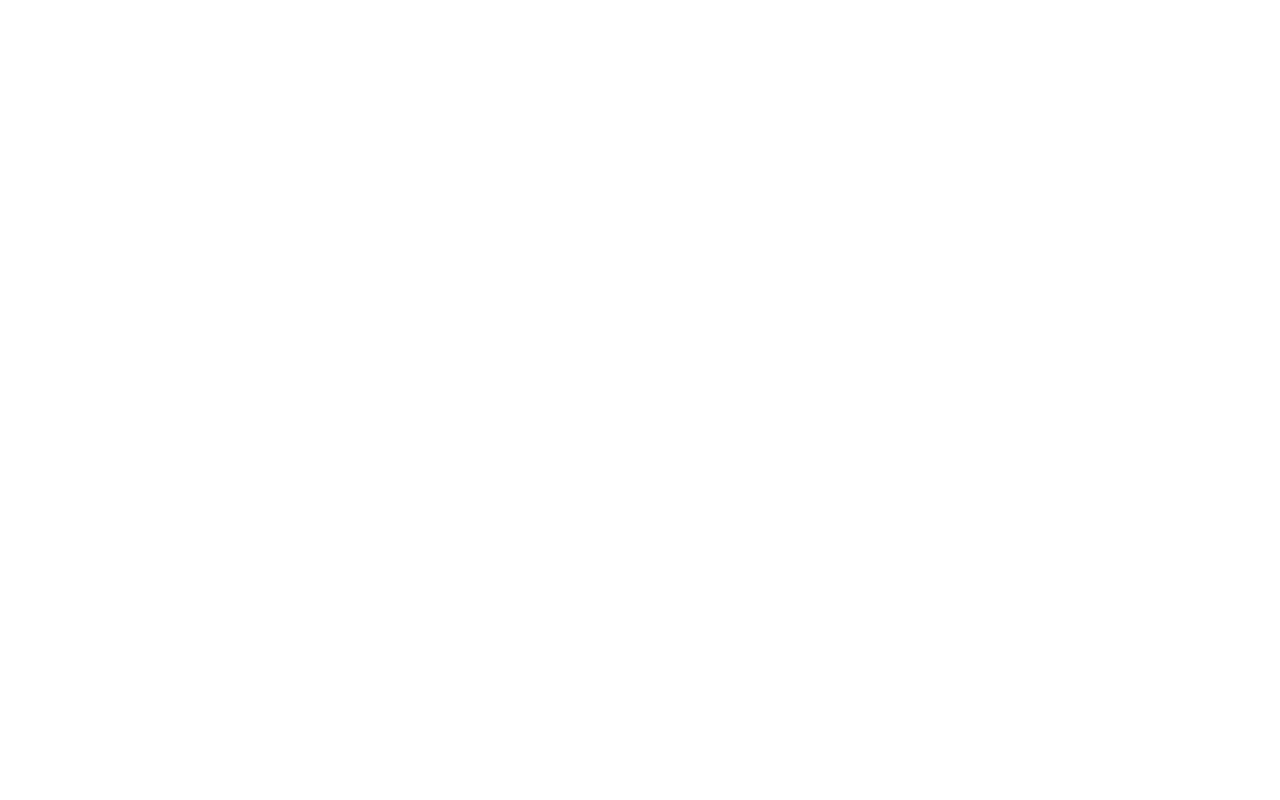
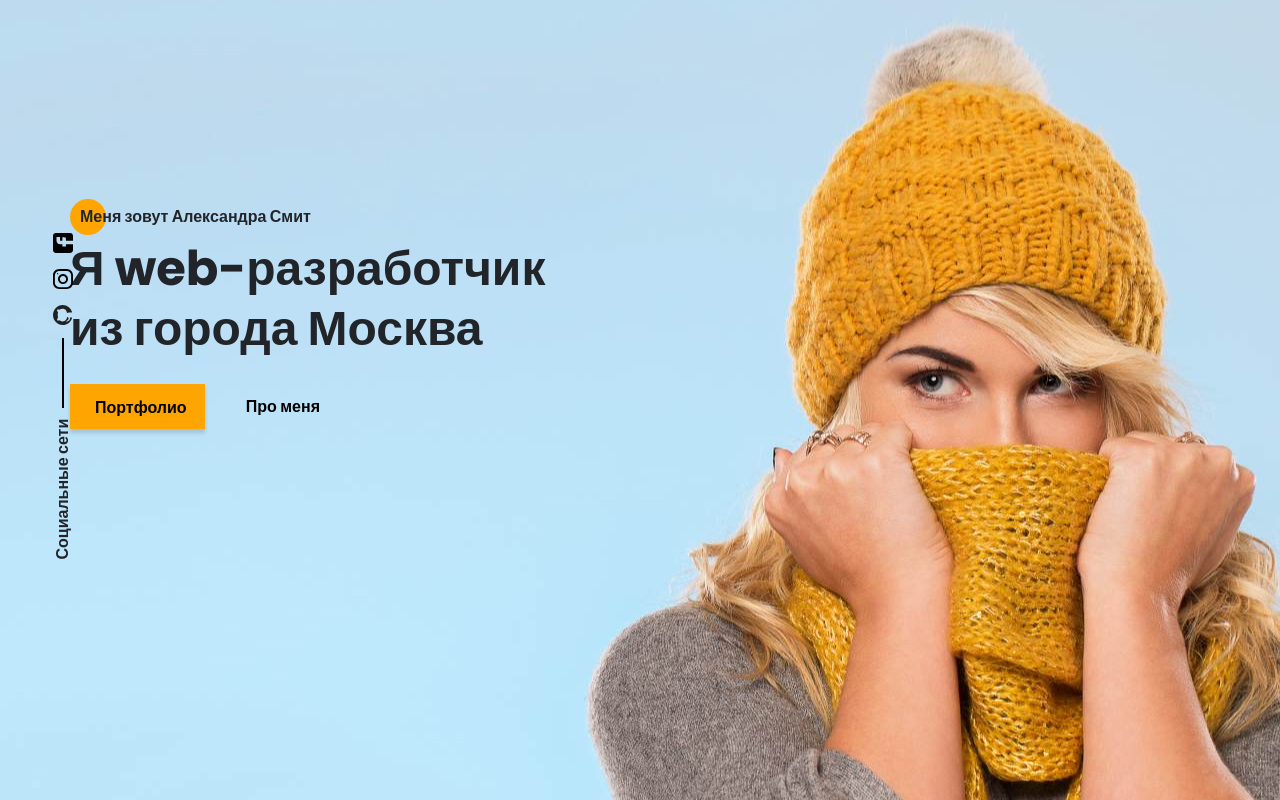
Before and after one commit to Daniil-Sharukha/Portfolio, a plain HTML site: page src/index.html in a window 1280 px wide. Drawn offline with nearby package versions, Linux system fonts and the light colour scheme; files that its build step writes are made by us from their sources; files whose address does not match are found by name.

Commit message:
add 1 section

```diff
--- a/src/index.html
+++ b/src/index.html
@@ -35,13 +35,31 @@
     <link rel="icon" type="image/png" sizes="16x16" href="icons/favicon/favicon-16x16.png">
     <link rel="manifest" href="icons/favicon/manifest.json">
     <meta name="msapplication-TileColor" content="#ffffff">
-    <meta name="msapplication-TileImage" content="/ms-icon-144x144.png">
+    <meta name="msapplication-TileImage" content="icons/favicon/ms-icon-144x144.png">
     <meta name="theme-color" content="#ffffff">
+    <link rel="stylesheet" href="css/style.min.css">
 
 </head>
 
 <body>
+    <aside class="sidepanel">
+        <a href="#" class="sidepanel__link"><img src="icons/social/Facebook.svg" alt="Facebook"></a>
+        <a href="#" class="sidepanel__link"><img src="icons/social/Instagram.svg" alt="Instagram"></a>
+        <a href="#" class="sidepanel__link"><img src="icons/social/Github.svg" alt="GitHub"></a>
+        <div class="sidepanel__divider"></div>
+        <div class="sidepanel__text"><span>Социальные сети</span></div>
+    </aside>
 
+    <section class="promo">
+        <div class="container">
+            <div class="title title_fz16 promo__subtitle">Меня зовут Александра Смит</div>
+            <h1 class="title title_fz48 promo__title">Я web-разработчик из города Москва</h1>
+            <div class="promo__btns">
+                <a href="#" class="promo__link btn">Портфолио</a>
+                <a href="#" class="promo__link">Про меня</a>
+            </div>
+        </div>
+    </section>
 
 </body>
 </html>
--- a/src/sass/base/_mixins.sass
+++ b/src/sass/base/_mixins.sass
@@ -0,0 +1,11 @@
+@mixin before_circle
+    &::before
+        content: ''
+        position: absolute
+        z-index: -1
+        top: -25%
+        left: 0
+        width: 36px
+        height: 36px
+        border-radius: 100%
+        background-color: $main-color
--- /dev/null
+++ b/src/sass/blocks/_button.sass
@@ -0,0 +1,6 @@
+.btn
+    width: 135px
+    height: 45px
+    box-shadow: 0 4px 4px 0 rgba(0, 0, 0, 0.15)
+    background-color: $main-color
+    padding: 12px 25px
--- /dev/null
+++ b/src/sass/blocks/_promo.sass
@@ -0,0 +1,25 @@
+.promo
+    min-height: 100vh
+    position: relative
+    background: url('../img/Background.jpg') no-repeat 50%/cover
+    padding-top: 205px
+    &__title
+        width: 535px
+        margin-top: 10px
+    &__subtitle
+        position: relative
+        padding-left: 10px
+        z-index: 2
+        @include before_circle
+    &__btns
+        margin-top: 25px
+        display: flex
+        width: 250px
+        align-items: center
+        justify-content: space-between
+    &__link
+        color: #000
+        font-weight: bold
+        &:hover
+            color: #000
+            text-decoration: none
--- /dev/null
+++ b/src/sass/blocks/_sidepanel.sass
@@ -0,0 +1,24 @@
+.sidepanel
+    position: fixed
+    top: 230px
+    left: 50px
+    display: flex
+    flex-direction: column
+    justify-content: space-between
+    align-items: center
+    height: 340px
+    z-index: 3
+    &__divider
+        width: 2px
+        height: 70px
+        flex-grow: 0
+        background-color: #000
+    &__text
+        height: 150px
+        width: 25px
+        font-size: 16px
+        font-weight: bold
+        span
+            display: block
+            width: 150px
+            transform: rotate(-90deg) translate(-35%, -260%)
--- /dev/null
+++ b/src/sass/blocks/_title.sass
@@ -0,0 +1,12 @@
+.title
+    font-weight: bold
+    font-size: 36px
+    line-height: 60px
+    &_fz14
+        font-size: 14px
+        line-height: 21px
+    &_fz16
+        font-size: 16px
+        line-height: 24px
+    &_fz48
+        font-size: 48px
--- a/src/sass/style.sass
+++ b/src/sass/style.sass
@@ -1,13 +1,19 @@
 @import 'libs/bootstrap-reboot.min'
 @import url('https://fonts.googleapis.com/css2?family=Poppins:wght@500;700&display=swap')
 
-@import 'base/_variables'
+@import 'base/variables'
+@import 'base/mixins'
 
 *
-    font-family: 'Poppins', sans-serif;
+    font-family: 'Poppins', sans-serif
     margin: 0
     padding: 0
 
 .container
     width: 1140px
     margin: 0 auto
+
+@import 'blocks/promo'
+@import 'blocks/title'
+@import 'blocks/button'
+@import 'blocks/sidepanel'
```
Also changed, not shown: dist/index.html (+1 -1 lines), dist/css/style.min.css (added).
